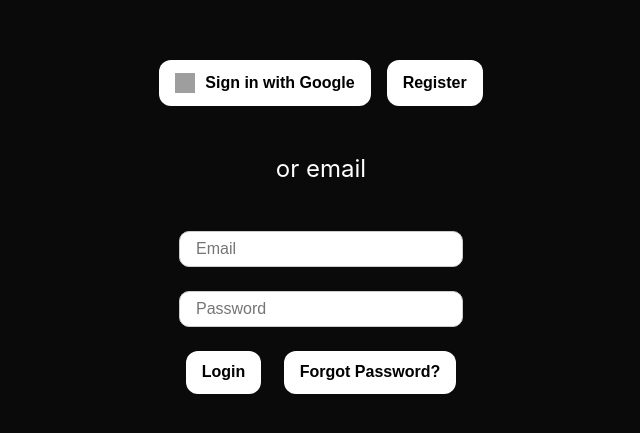
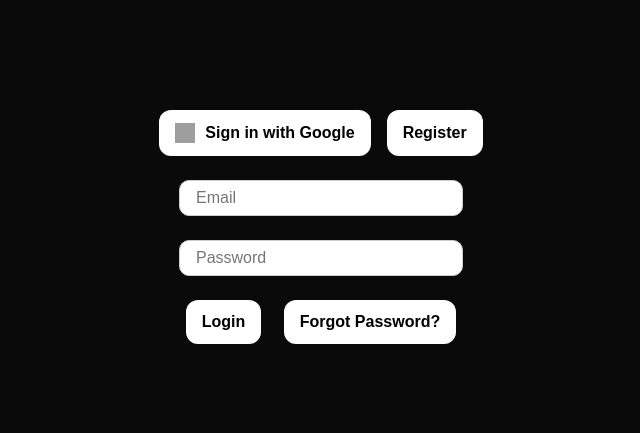
Before and after one commit to Mhkhan20/bookingSystem, a Next.js app: page /login in a window 1280 px wide. Shown: the part 173-606 px from the top of the page, without its empty margins (319-959 px from the left). Built offline with nearby package versions, Linux system fonts and the light colour scheme; grey boxes are pictures that could not be loaded.

Commit message:
fixed layout.tsx

```diff
--- a/app/layout.tsx
+++ b/app/layout.jsx
@@ -5,11 +5,7 @@ export const metadata = {
   description: "Generated by Next.js",
 };
 
-export default function RootLayout({
-  children,
-}: {
-  children: React.ReactNode;
-}) {
+export default function RootLayout({ children }) {
   return (
     <html lang="en">
       <head />
--- a/app/login/page.jsx
+++ b/app/login/page.jsx
@@ -67,9 +67,6 @@ export default function LoginPage() {
     </div>
 
 
-
-      <p style={{fontSize:"1.5em"}}>or email</p>
-
       <input
         type="email"
         placeholder="Email"
```
